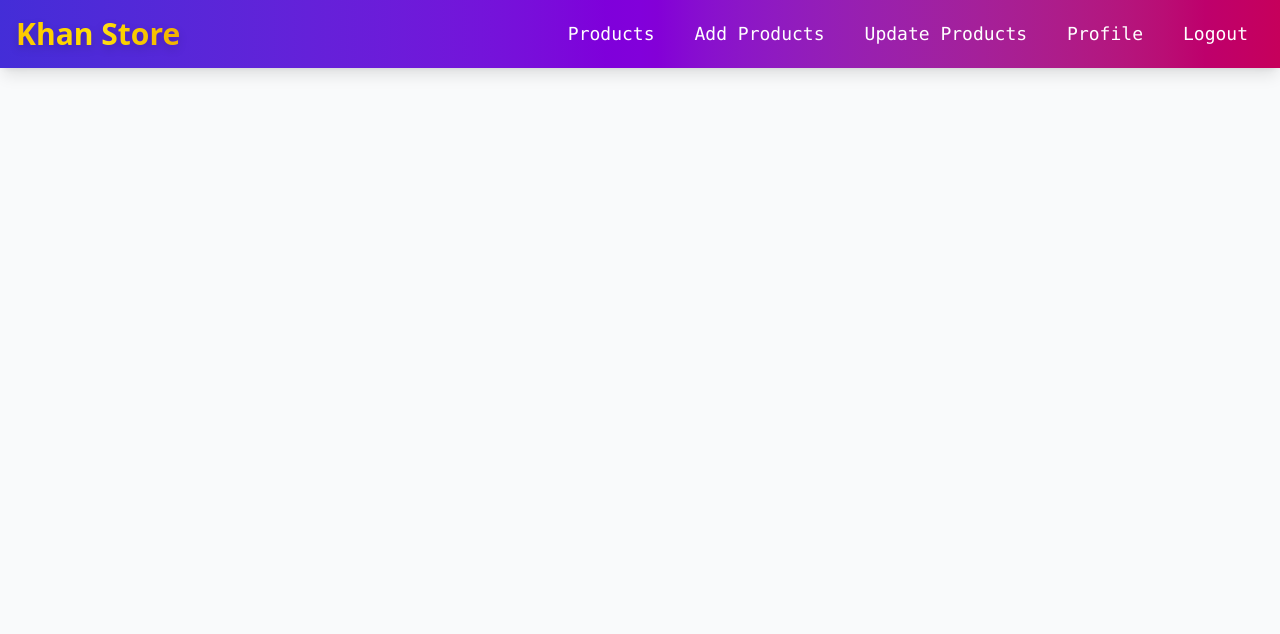
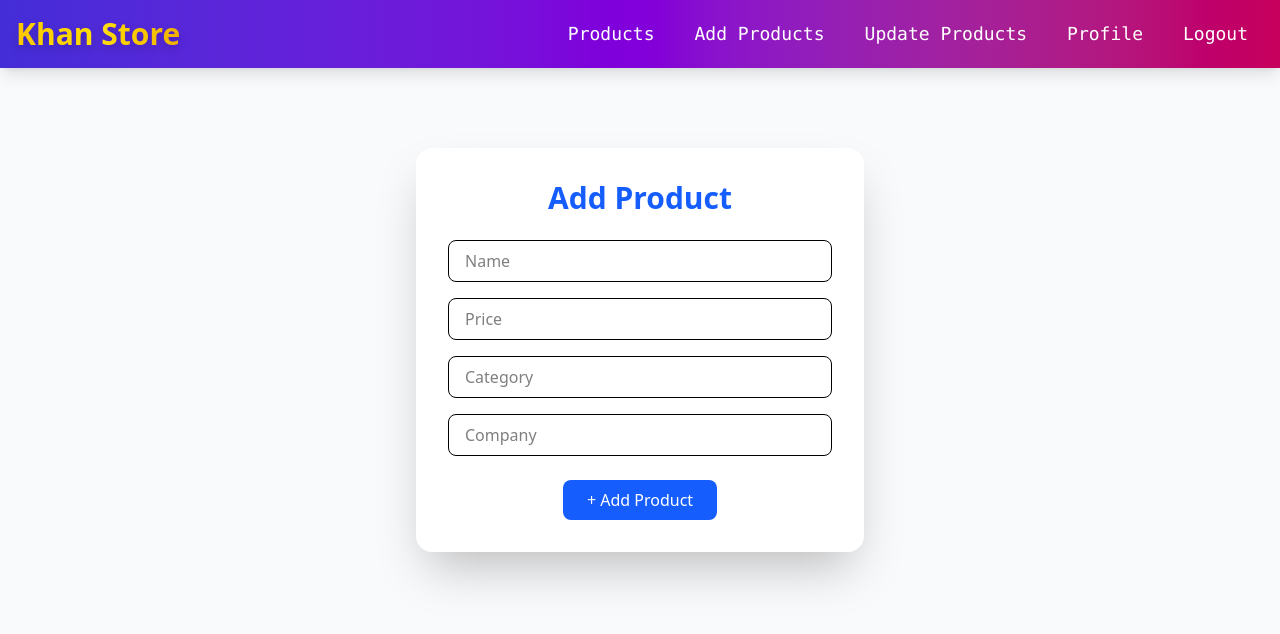
Before and after one commit to kashfi-khan/E-commerce-App-on-MERN, a React (Vite) app in the folder Frontend/: page /add-product in a window 1280 px wide. Shown: the top 634 px of the page. Built offline with nearby package versions, Linux system fonts and the light colour scheme; sample sign-in values are in the browser's storage.

Commit message:
add product complete fr & bd

```diff
--- a/Frontend/src/App.jsx
+++ b/Frontend/src/App.jsx
@@ -4,6 +4,7 @@ import { Routes, Route } from "react-router";
 import SignUp from "./Components/SignUp";
 import PrivateComponent from "./Components/privateComponent";
 import Login from "./Components/Login";
+import AddProduct from "./Components/Product/addProduct";
 
 function App() {
   return (
@@ -20,7 +21,7 @@ function App() {
             </div>
           }
         />
-        <Route path="/add" element={<h1>Add Product</h1>} />
+        <Route path="/add-product" element={<AddProduct />} />
         <Route path="/update" element={<h1>Update Product</h1>} />
         <Route path="/logout" element={<h1>Logout</h1>} />
         <Route path="/profile" element={<h1>Profile</h1>} />
--- a/Frontend/src/Components/Header/navbar.jsx
+++ b/Frontend/src/Components/Header/navbar.jsx
@@ -19,50 +19,70 @@ const Navbar = () => {
         </div>
 
         {/* Nav Links */}
+        {auth ? (
           <ul className="flex space-x-10 font-mono text-white text-lg pr-4">
             <li>
-            <Link to="/" className="hover:text-yellow-300 transition duration-300">
+              <Link
+                to="/"
+                className="hover:text-yellow-300 transition duration-300"
+              >
                 Products
               </Link>
             </li>
             <li>
-            <Link to="/add" className="hover:text-yellow-300 transition duration-300">
+              <Link
+                to="/add-product"
+                className="hover:text-yellow-300 transition duration-300"
+              >
                 Add Products
               </Link>
             </li>
             <li>
-            <Link to="/update" className="hover:text-yellow-300 transition duration-300">
+              <Link
+                to="/update"
+                className="hover:text-yellow-300 transition duration-300"
+              >
                 Update Products
               </Link>
             </li>
             <li>
-            <Link to="/profile" className="hover:text-yellow-300 transition duration-300">
+              <Link
+                to="/profile"
+                className="hover:text-yellow-300 transition duration-300"
+              >
                 Profile
               </Link>
             </li>
-
-          {/* Auth Links */}
-          {auth ? (
             <li>
-              <Link to="/signup" onClick={handleLogout} className="hover:text-yellow-300 transition duration-300">
+              <Link
+                to="/signup"
+                onClick={handleLogout}
+                className="hover:text-yellow-300 transition duration-300"
+              >
                 Logout
               </Link>
             </li>
+          </ul>
         ) : (
-            <>
+          <ul className="flex space-x-10 font-mono text-white text-lg pr-4">
             <li>
-                <Link to="/signup" className="hover:text-yellow-300 transition duration-300">
+              <Link
+                to="/signup"
+                className="hover:text-yellow-300 transition duration-300"
+              >
                 SignUp
               </Link>
             </li>
             <li>
-                <Link to="/login" className="hover:text-yellow-300 transition duration-300">
+              <Link
+                to="/login"
+                className="hover:text-yellow-300 transition duration-300"
+              >
                 Login
               </Link>
             </li>
-            </>
+          </ul>
         )}
-        </ul>
       </div>
     </div>
   );
--- a/Frontend/src/Components/Login.jsx
+++ b/Frontend/src/Components/Login.jsx
@@ -40,7 +40,9 @@ useEffect(()=>{
     }
   return (
     <div className="max-w-md mx-auto mt-20 p-6 bg-white rounded-xl shadow-2xl space-y-4">
-      <h1 className="text-2xl font-bold text-center">Login</h1>
+      <h1 className="text-3xl font-extrabold text-center tracking-wide text-gray-800 mb-6">
+  KHAN STORE
+</h1>
 
 
 
@@ -75,7 +77,7 @@ useEffect(()=>{
           onClick={collectData}
           className="w-32 bg-blue-600 text-white font-semibold py-2 rounded hover:bg-blue-700 transition duration-300"
         >
-          Sign Up
+          Login
         </button>
       </div>
     </div>
--- /dev/null
+++ b/Frontend/src/Components/Product/addProduct.jsx
@@ -0,0 +1,85 @@
+import React, { useState } from "react";
+
+const AddProduct = () => {
+  const [name, setName] = useState("");
+  const [price, setPrice] = useState("");
+  const [category, setCategory] = useState("");
+  const [company, setCompany] = useState("");
+
+  const handleAdd = async () => {
+    console.log({ name, price, category, company });
+
+    const userId = JSON.parse(localStorage.getItem("user"))._id;
+    console.log(userId);
+
+    let result = await fetch("http://localhost:5000/add-Products", {
+      method: "post",
+      body: JSON.stringify({ name, price, category, company, userId }),
+      headers: {
+        "Content-Type": "application/json",
+      },
+    });
+
+    result = await result.json();
+
+    console.warn(result);
+
+    setName("");
+    setPrice("");
+    setCategory("");
+    setCompany("");
+  };
+
+  return (
+    <div className="max-w-md mx-auto mt-20 p-8 bg-white rounded-2xl shadow-2xl space-y-6">
+      <h2 className="text-3xl font-bold text-center text-blue-600">
+        Add Product
+      </h2>
+
+      <div className="space-y-4">
+        <input
+          type="text"
+          placeholder="Name"
+          value={name}
+          onChange={(e) => setName(e.target.value)}
+          className="w-full px-4 py-2 border rounded-lg focus:outline-none focus:ring-2 focus:ring-blue-400"
+        />
+
+        <input
+          type="text"
+          placeholder="Price"
+          value={price}
+          onChange={(e) => setPrice(e.target.value)}
+          className="w-full px-4 py-2 border rounded-lg focus:outline-none focus:ring-2 focus:ring-blue-400"
+        />
+
+        <input
+          type="text"
+          placeholder="Category"
+          value={category}
+          onChange={(e) => setCategory(e.target.value)}
+          className="w-full px-4 py-2 border rounded-lg focus:outline-none focus:ring-2 focus:ring-blue-400"
+        />
+
+        <input
+          type="text"
+          placeholder="Company"
+          value={company}
+          onChange={(e) => setCompany(e.target.value)}
+          className="w-full px-4 py-2 border rounded-lg focus:outline-none focus:ring-2 focus:ring-blue-400"
+        />
+      </div>
+
+      <div className="flex justify-center">
+        <button
+          onClick={handleAdd}
+          className="bg-blue-600 text-white px-6 py-2 rounded-lg hover:bg-blue-700 transition duration-300"
+        >
+          + Add Product
+        </button>
+      </div>
+    </div>
+  );
+};
+
+export default AddProduct;
```
Also changed, not shown: 2 other files (tests, documents, lock files or other folders). Lines whose indentation alone changed are shown as unchanged.
